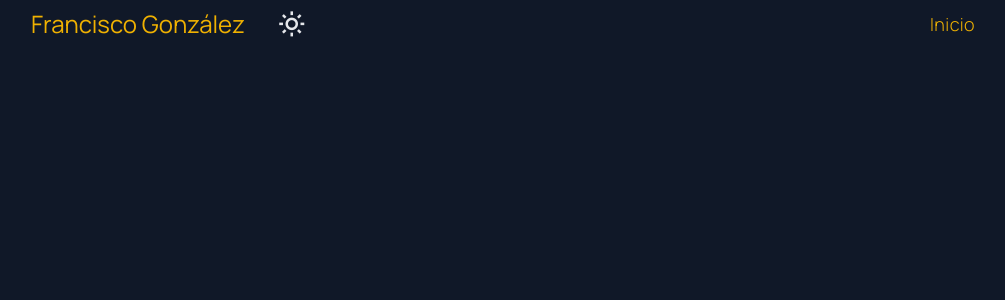
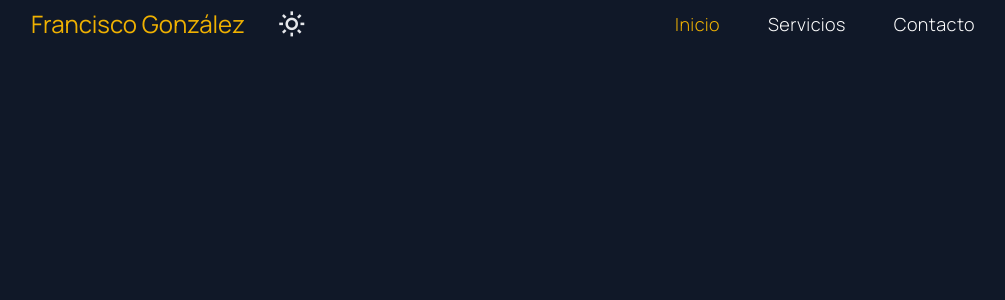
Before and after one commit to fgp4321/Portfolio, a React (Vite) app: page / in a window 1280 px wide. Shown: the top 300 px of the page, without its empty margins (113-1118 px from the left). Built offline with nearby package versions, Linux system fonts and the light colour scheme.

Commit message:
empezando portfolio

```diff
--- a/src/components/Hero.jsx
+++ b/src/components/Hero.jsx
@@ -3,8 +3,11 @@ import Navbar from './Navbar'
 
 const Hero = () => {
   return (
-    <div className='w-full h-screen'>
+    <div className='w-full h-screen flex flex-col justify-center items-center'>
       <Navbar />
+      <div className='flex flex-col md:items-center items-start xl:gap-y-10 gap-y-3 xl:mb-0 md:mb-20 mb-0'>
+        <h1 className='flex flex-col xl:space-y-8 md:space-y-4'></h1>
+      </div>
     </div>
   )
 }
--- a/src/components/Navbar.jsx
+++ b/src/components/Navbar.jsx
@@ -11,6 +11,12 @@ const Navbar = () => {
         <a href="#" className='group lg:text-lg md:text-base text-sm font-light text-yellow-500 lg:mr-12 mr-8 tracking-wide relative'>Inicio
             <span className='absolute -bottom-1 left-0 w-full h-[1px] bg-yellow-500 transform scale-x-0 group-hover:scale-x-100 group-hover:origin-left origin-right transition duration-300'></span>
         </a>
+        <a href="#" className='group lg:text-lg md:text-base text-sm font-light text-white lg:mr-12 mr-8 tracking-wide relative'>Servicios
+            <span className='absolute -bottom-1 left-0 w-full h-[1px] bg-white transform scale-x-0 group-hover:scale-x-100 group-hover:origin-left origin-right transition duration-300'></span>
+        </a>
+        <a href="#" className='group lg:text-lg md:text-base text-sm font-light text-white lg:mr-12 mr-8 tracking-wide relative'>Contacto
+            <span className='absolute -bottom-1 left-0 w-full h-[1px] bg-white transform scale-x-0 group-hover:scale-x-100 group-hover:origin-left origin-right transition duration-300'></span>
+        </a>
       </div>
     </div>
   )
```
